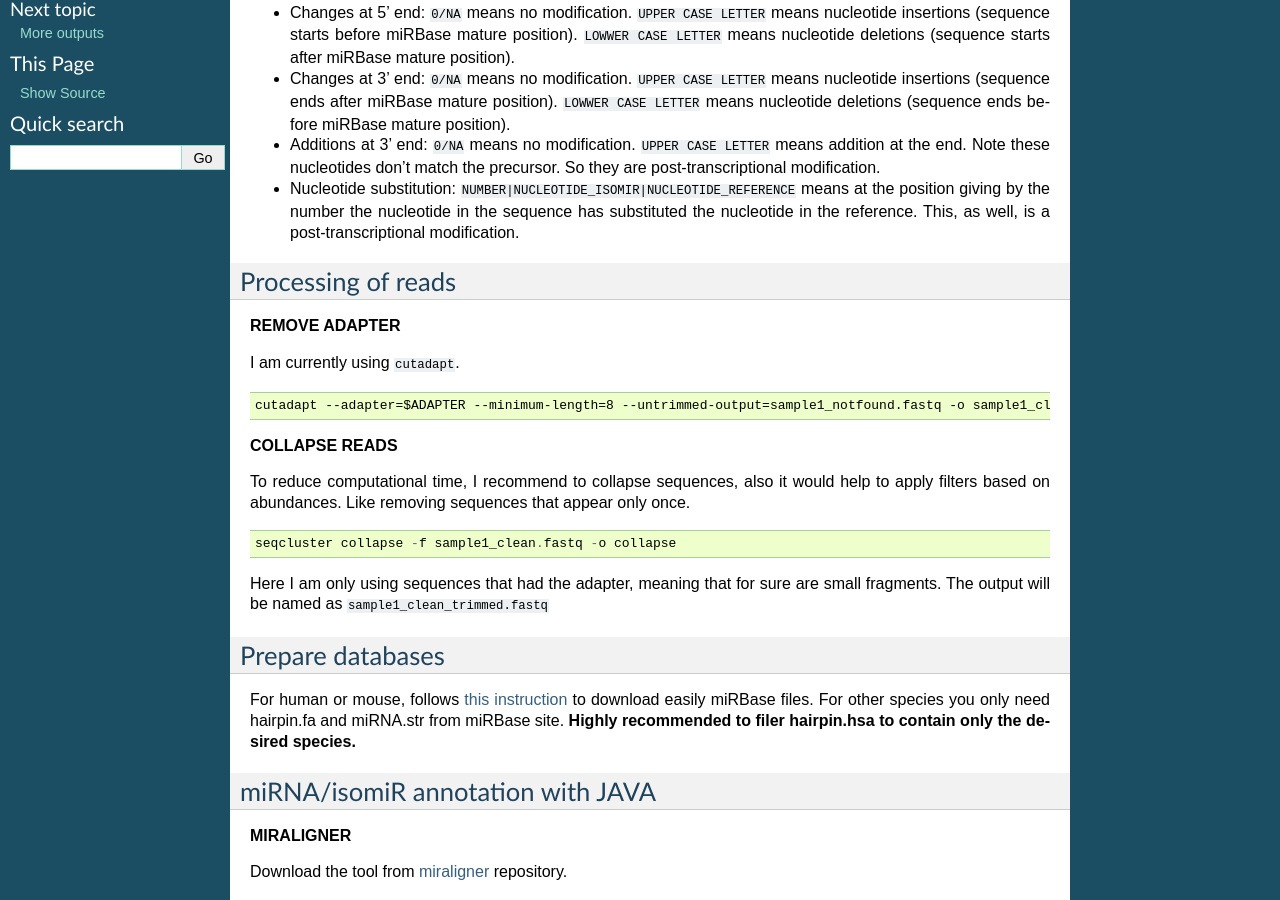
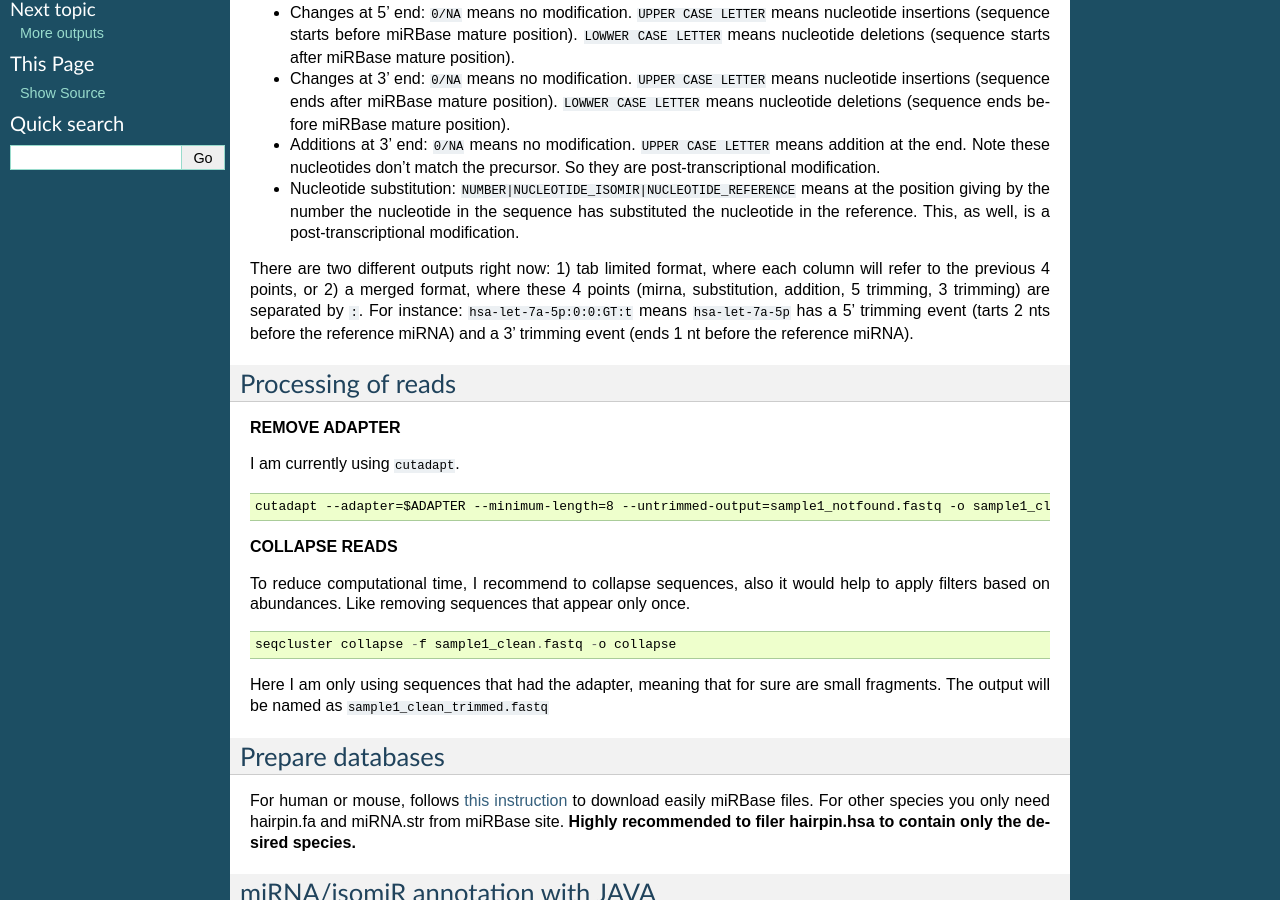
Before and after one commit to lpantano/seqcluster, a Sphinx documentation site: the page built from doc/source/mirna_annotation.rst, in a window 1280 px wide and 900 px high, scrolled down 315 px. Built offline with Sphinx 7.4.7, drawn with Linux system fonts in a browser that asks for light colours.

Commit message:
Add more info to isomir naming

```diff
--- a/doc/source/mirna_annotation.rst
+++ b/doc/source/mirna_annotation.rst
@@ -21,6 +21,8 @@ It is a working process, but since 10-21-2015 isomiR naming has changed to:
 * Changes at 3' end: ``0/NA`` means no modification. ``UPPER CASE LETTER`` means nucleotide insertions (sequence ends after miRBase mature position). ``LOWWER CASE LETTER`` means nucleotide deletions (sequence ends before miRBase mature position).
 * Additions at 3' end: ``0/NA`` means no modification. ``UPPER CASE LETTER`` means addition at the end. Note these nucleotides don't match the precursor. So they are post-transcriptional modification.
 * Nucleotide substitution: ``NUMBER|NUCLEOTIDE_ISOMIR|NUCLEOTIDE_REFERENCE`` means at the position giving by the number the nucleotide in the sequence has substituted the nucleotide in the reference. This, as well, is a post-transcriptional modification.
+
+There are two different outputs right now: 1) tab limited format, where each column will refer to the previous 4 points, or 2) a merged format, where these 4 points (mirna, substitution, addition, 5 trimming, 3 trimming) are separated by ``:``. For instance: ``hsa-let-7a-5p:0:0:GT:t`` means ``hsa-let-7a-5p`` has a 5' trimming event (tarts 2 nts before the reference miRNA) and a 3' trimming event (ends 1 nt before the reference miRNA).
 
 Processing of reads
 -------------------
```
